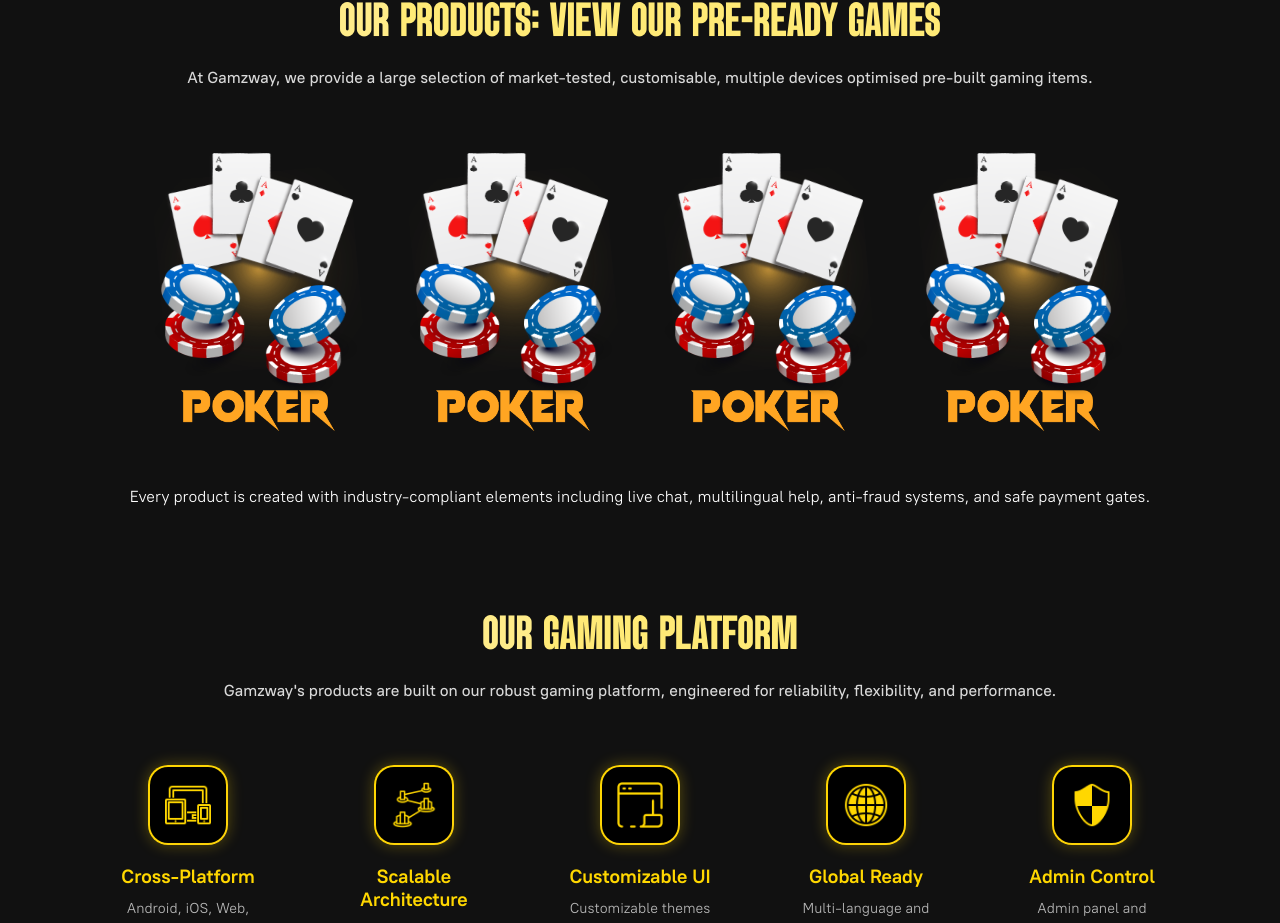
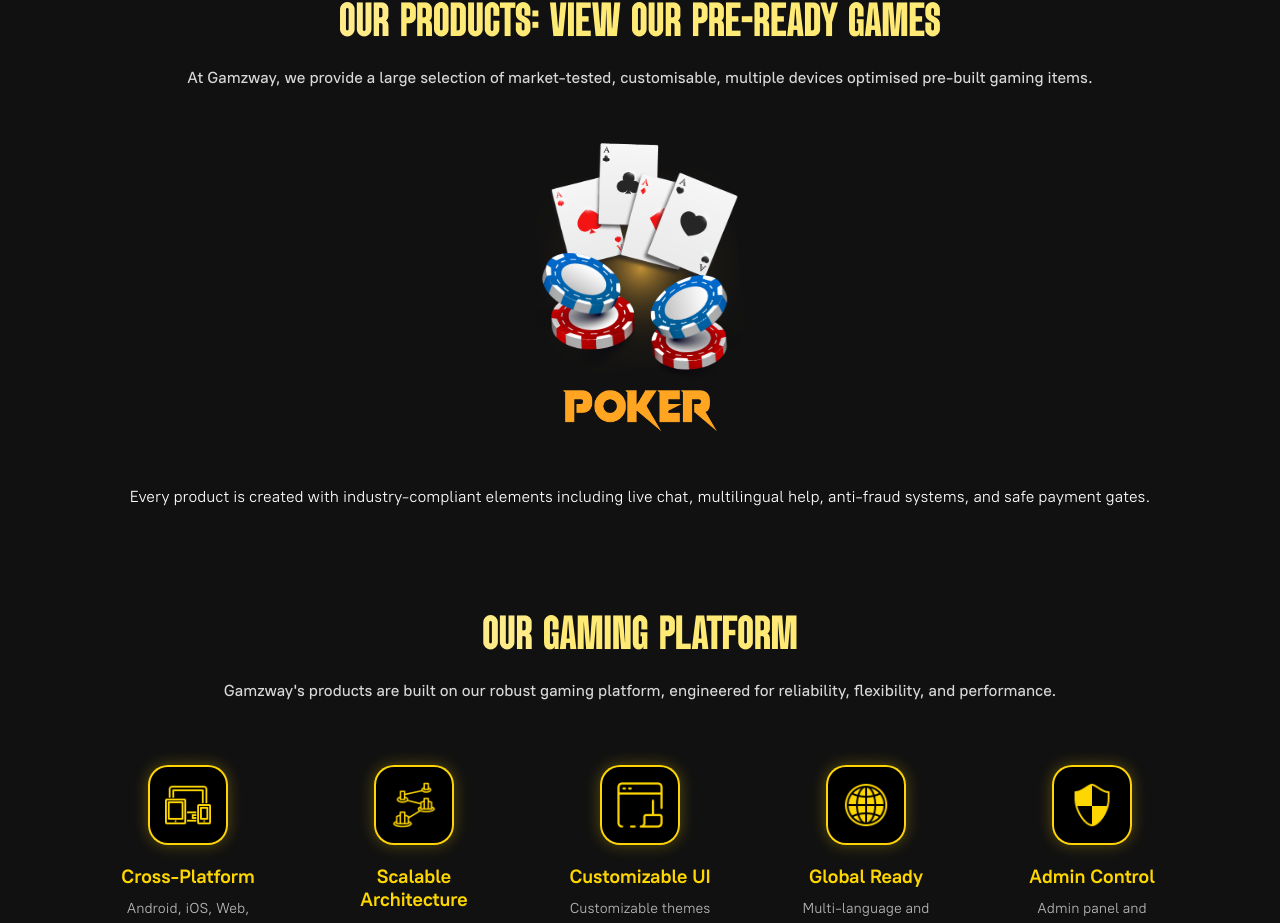
Before and after one commit to amank037/gamzway, a React (Vite) app: page / in a window 1280 px wide. Shown: the part 817-1740 px from the top of the page. Built offline with nearby package versions, Linux system fonts and the light colour scheme.

Commit message:
fixed animations

```diff
--- a/src/components/ProductGrid/ProductGrid.css
+++ b/src/components/ProductGrid/ProductGrid.css
@@ -68,138 +68,125 @@
     opacity: 0.9;
 }
 
-.poker-stack-card1{
+/* .poker-stack-card1 {
     z-index: 3;
-    transform: translate(10%, -270%);
+    position: absolute;
+    top: 15%;
+    left: 5%;
     width: 40%;
-    transition: transform 0.5s cubic-bezier(0.4, 0, 0.2, 1);
-    animation: floatCard1 4s ease-in-out infinite;
-}
-.poker-stack-card2{
-    z-index: 4;
-    transform: translate(65%, -290%);
-    width: 35%;
-    transition: transform 0.5s cubic-bezier(0.4, 0, 0.2, 1);
-    animation: floatCard2 4s ease-in-out infinite;
-}
-.poker-stack-card3{
-    z-index: 5;
-    transform: translate(95%, -235%);
-    width: 40%;
-    transition: transform 0.5s cubic-bezier(0.4, 0, 0.2, 1);
-    animation: floatCard3 4s ease-in-out infinite;
-}
-.poker-stack-card4{
-    z-index: 6;
-    transform: translate(110%, -220%);
-    width: 45%;
-    transition: transform 0.5s cubic-bezier(0.4, 0, 0.2, 1);
-    animation: floatCard4 4s ease-in-out infinite;
-}
-.poker-image-stack:hover .poker-stack-card1 {
-    transform: translate(-20%, -290%) scale(1.1) !important;
-}
-.poker-image-stack:hover .poker-stack-card2 {
-    transform: translate(45%, -310%) scale(1.1) !important;
-}
-.poker-image-stack:hover .poker-stack-card3 {
-    transform: translate(100%, -265%) scale(1.1) !important;
-}
-.poker-image-stack:hover .poker-stack-card4 {
-    transform: translate(130%, -250%) scale(1.1) !important;
-}
-@keyframes floatCard1 {
-    0%, 100% { transform: translate(10%, -270%) scale(1); }
-    50% { transform: translate(10%, -275%) rotate(2deg) scale(1); }
+    transition: all 0.5s cubic-bezier(0.4, 0, 0.2, 1) 0.6s;
 }
 
-@keyframes floatCard2 {
-    0%, 100% { transform: translate(65%, -290%) scale(1); }
-    50% { transform: translate(65%, -295%) rotate(-2deg) scale(1); }
+.poker-stack-card2 {
+    z-index: 4;
+    position: absolute;
+    top: 0%;
+    left: 25%;
+    width: 35%;
+    transition: all 0.5s cubic-bezier(0.4, 0, 0.2, 1) 0.4s;
 }
 
-@keyframes floatCard3 {
-    0%, 100% { transform: translate(95%, -235%) scale(1); }
-    50% { transform: translate(95%, -240%) rotate(3deg) scale(1); }
+.poker-stack-card3 {
+    z-index: 5;
+    position: absolute;
+    top: 10%;
+    left: 38%;
+    width: 40%;
+    transition: all 0.5s cubic-bezier(0.4, 0, 0.2, 1) 0.2s;
 }
 
-@keyframes floatCard4 {
-    0%, 100% { transform: translate(110%, -220%) scale(1); }
-    50% { transform: translate(110%, -225%) rotate(-3deg) scale(1); }
+.poker-stack-card4 {
+    z-index: 6;
+    position: absolute;
+    top: 10%;
+    left: 50%;
+    width: 45%;
+    transition: all 0.5s cubic-bezier(0.4, 0, 0.2, 1) 0s;
 }
 
-
-.poker-chip-left-top{
-    z-index: 7;
-    transform: translate(-15%, -210%);
-    width: 50%;
-    transition: transform 0.5s cubic-bezier(0.4, 0, 0.2, 1);
-    animation: floatChipLeftTop 5s ease-in-out infinite;
-}
-.poker-chip-left-bottom{
-    z-index: 6;
-    transform: translate(20%, -170%);
-    width: 38%;
-    transition: transform 0.5s cubic-bezier(0.4, 0, 0.2, 1);
-    animation: floatChipLeftBottom 5s ease-in-out infinite 0.5s;
-}
-.poker-chip-right-top{
-    z-index: 7;
-    transform: translate(110%, -190%);
-    width: 50%;
-    transition: transform 0.5s cubic-bezier(0.4, 0, 0.2, 1);
-    animation: floatChipRightTop 5s ease-in-out infinite 1s;
-}
-.poker-chip-right-bottom{
-    z-index: 6;
-    transform: translate(140%, -175%);
-    width: 38%;
-    transition: transform 0.5s cubic-bezier(0.4, 0, 0.2, 1);
-    animation: floatChipRightBottom 5s ease-in-out infinite 1.5s;
-}
-.poker-image-stack:hover .poker-chip-left-top {
-    transform: translate(-35%, -230%) scale(1.1) !important;
-}
-.poker-image-stack:hover .poker-chip-left-bottom {
-    transform: translate(0%, -190%) scale(1.1) !important;
-}
-.poker-image-stack:hover .poker-chip-right-top {
-    transform: translate(130%, -210%) scale(1.1) !important;
-}
-.poker-image-stack:hover .poker-chip-right-bottom {
-    transform: translate(160%, -195%) scale(1.1) !important;
-}
-@keyframes floatChipLeftTop {
-    0%, 100% { transform: translate(-15%, -210%) scale(1); }
-    50% { transform: translate(-15%, -215%) rotate(-5deg) scale(1); }
+.poker-image-stack:hover .poker-stack-card1 {
+    top: 4%;
+    left: 0%;
+    transform: scale(1.1);
 }
 
-@keyframes floatChipLeftBottom {
-    0%, 100% { transform: translate(20%, -170%) scale(1); }
-    50% { transform: translate(20%, -175%) rotate(5deg) scale(1); }
+.poker-image-stack:hover .poker-stack-card2 {
+    top: -10%;
+    left: 22%;
+    transform: scale(1.1);
 }
 
-@keyframes floatChipRightTop {
-    0%, 100% { transform: translate(110%, -190%) scale(1); }
-    50% { transform: translate(110%, -195%) rotate(5deg) scale(1); }
+.poker-image-stack:hover .poker-stack-card3 {
+    top: -1%;
+    left: 42%;
+    transform: scale(1.1);
 }
 
-@keyframes floatChipRightBottom {
-    0%, 100% { transform: translate(140%, -175%) scale(1); }
-    50% { transform: translate(140%, -180%) rotate(-5deg) scale(1); }
-}
+.poker-image-stack:hover .poker-stack-card4 {
+    top: 0%;
+    left: 55%;
+    transform: scale(1.1);
+} */
 
 
 
-.poker-image-stack:hover .poker-stack-card1,
-.poker-image-stack:hover .poker-stack-card2,
-.poker-image-stack:hover .poker-stack-card3,
-.poker-image-stack:hover .poker-stack-card4,
-.poker-image-stack:hover .poker-chip-left-top,
-.poker-image-stack:hover .poker-chip-left-bottom,
-.poker-image-stack:hover .poker-chip-right-top,
+.poker-chip-left-top {
+    z-index: 7;
+    position: absolute;
+    top: 40%;
+    left: -8%;
+    width: 50%;
+    transition: all 0.5s cubic-bezier(0.4, 0, 0.2, 1);
+}
+
+.poker-chip-left-bottom {
+    z-index: 6;
+    position: absolute;
+    top: 52%;
+    left: 10%;
+    width: 40%;
+    transition: all 0.5s cubic-bezier(0.4, 0, 0.2, 1);
+}
+
+.poker-chip-right-top {
+    z-index: 7;
+    position: absolute;
+    top: 47%;
+    left: 55%;
+    width: 50%;
+    transition: all 0.5s cubic-bezier(0.4, 0, 0.2, 1);
+}
+
+.poker-chip-right-bottom {
+    z-index: 6;
+    position: absolute;
+    top: 60%;
+    left: 55%;
+    width: 38%;
+    transition: all 0.5s cubic-bezier(0.4, 0, 0.2, 1);
+}
+.poker-image-stack:hover .poker-chip-left-top {
+    top: 33%;
+    left: -15%;
+    transform: scale(1.1);
+}
+
+.poker-image-stack:hover .poker-chip-left-bottom {
+    top: 47%;
+    left: 5%;
+    transform: scale(1.1);
+}
+
+.poker-image-stack:hover .poker-chip-right-top {
+    top: 38%;
+    left: 60%;
+    transform: scale(1.1);
+}
+
 .poker-image-stack:hover .poker-chip-right-bottom {
-    animation-play-state: paused !important;
+    top: 55%;
+    left: 60%;
+    transform: scale(1.1);
 }
 
 .poker-stack-card1,
--- a/src/components/ProductGrid/ProductGrid.jsx
+++ b/src/components/ProductGrid/ProductGrid.jsx
@@ -1,77 +1,99 @@
 import './ProductGrid.css'
+import { motion, useAnimation } from 'framer-motion'
 
 function ProductGrid() {
+
+  // const floatAnimation = (delay = 0) => ({
+  //   y: [-30, 30, -30],
+  //   transition: {
+  //     delay,
+  //     duration: 4,
+  //     ease: "easeInOut",
+  //     repeat: Infinity,
+  //   }
+  // })
+
+  const card1Controls = useAnimation();
+  const card2Controls = useAnimation();
+  const card3Controls = useAnimation();
+  const card4Controls = useAnimation();
+
+  const handleHoverStart = () => {
+    card1Controls.start({ scale: 1.1, top: '4%', left: '0%',transition: { delay: 0.6, duration: 0.5 } });
+    card2Controls.start({ scale: 1.1, top: '-10%', left: '22%',transition: { delay: 0.4, duration: 0.5 } });
+    card3Controls.start({ scale: 1.1, top: '-1%', left: '42%',transition: { delay: 0.2, duration: 0.5 } });
+    card4Controls.start({ scale: 1.1, top: '0%', left: '55%', transition: { delay: 0.0, duration: 0.5 } });
+  };
+
+  const handleHoverEnd = () => {
+    card1Controls.start({ scale: 1, top: '15%', left: '5%', transition: { delay: 0.6, duration: 0.5 } });
+    card2Controls.start({ scale: 1, top: '0%', left: '25%', transition: { delay: 0.4, duration: 0.5 }  });
+    card3Controls.start({ scale: 1, top: '10%', left: '38%', transition: { delay: 0.2, duration: 0.5 } });
+    card4Controls.start({ scale: 1, top: '10%', left: '50%', transition: { delay: 0.0, duration: 0.5 }  });
+  };
+
+  const chipFloatAnimation = {
+    y: [-16, 17, -19],
+    rotate: [-15, 15, -15],
+    transition: {
+      duration: 5,
+      ease: "easeInOut",
+      repeat: Infinity,
+    }
+  }
+
   return (
     <div className='product-grid'>
       <div className='product-grid-item'>
-            <a href="">
-              <div className="poker-image-stack">
-              <img src="/ProductImages/poker/poker-bg.png" alt="Poker bg" className="poker-stack-img poker-stack-bg" />
-                <img src="/ProductImages/poker/poker-glow.png" alt="Poker Glow" className="poker-stack-img poker-stack-glow" />
-                <img src="/ProductImages/poker/poker-card1.png" alt="Poker Cards" className="poker-stack-img poker-stack-card1" />
-                <img src="/ProductImages/poker/poker-card2.png" alt="Poker Cards" className="poker-stack-img poker-stack-card2" />
-                <img src="/ProductImages/poker/poker-card3.png" alt="Poker Cards" className="poker-stack-img poker-stack-card3" />
-                <img src="/ProductImages/poker/poker-card4.png" alt="Poker Cards" className="poker-stack-img poker-stack-card4" />
-                <img src="/ProductImages/poker/poker-chip-left-top.png" alt="Poker Chips Left" className="poker-stack-img poker-chip-left-top" />
-                <img src="/ProductImages/poker/poker-chip-left-bottom.png" alt="Poker Chips Left" className="poker-stack-img poker-chip-left-bottom" />
-                <img src="/ProductImages/poker/poker-chip-right-top.png" alt="Poker Chips Left" className="poker-stack-img poker-chip-right-top" />
-                <img src="/ProductImages/poker/poker-chip-right-bottom.png" alt="Poker Chips Left" className="poker-stack-img poker-chip-right-bottom" />
-                <img src="/ProductImages/poker/poker-text.png" alt="Poker Text" className="poker-stack-img poker-stack-text" />
-              </div>
-            </a>
+        <a href="">
+        <motion.div
+          className="poker-image-stack"
+          onHoverStart={handleHoverStart}
+          onHoverEnd={handleHoverEnd}
+          style={{ position: "relative" }}
+        >
+            <img src="/ProductImages/poker/poker-bg.png" alt="Poker bg" className="poker-stack-img poker-stack-bg" />
+            <img src="/ProductImages/poker/poker-glow.png" alt="Poker Glow" className="poker-stack-img poker-stack-glow" />
+            <motion.img
+              animate={card1Controls}
+              initial={{ top: '15%', left: '5%' }}
+              src="/ProductImages/poker/poker-card1.png"
+              alt="Poker Cards"
+              className="poker-stack-img"
+              style={{ position: 'absolute', width: '40%', zIndex: 3 }}
+            />
+            <motion.img
+              animate={card2Controls}
+              initial={{ top: '0%', left: '25%' }}
+              src="/ProductImages/poker/poker-card2.png"
+              alt="Poker Cards"
+              className="poker-stack-img"
+              style={{ position: 'absolute', width: '35%', zIndex: 4 }}
+            />
+            <motion.img
+              animate={card3Controls}
+              initial={{ top: '10%', left: '38%' }}
+              src="/ProductImages/poker/poker-card3.png"
+              alt="Poker Cards"
+              className="poker-stack-img"
+              style={{ position: 'absolute', width: '40%', zIndex: 5 }}
+            />
+            <motion.img
+              animate={card4Controls}
+              initial={{ top: '10%', left: '50%' }}
+              src="/ProductImages/poker/poker-card4.png"
+              alt="Poker Cards"
+              className="poker-stack-img"
+              style={{ position: 'absolute', width: '45%', zIndex: 6 }}
+            />
+            <motion.img animate={chipFloatAnimation} src="/ProductImages/poker/poker-chip-left-top.png" alt="Poker Chips Left" className="poker-stack-img poker-chip-left-top" />
+            <motion.img animate={chipFloatAnimation} transition={{ delay: 0.5 }} src="/ProductImages/poker/poker-chip-left-bottom.png" alt="Poker Chips Left" className="poker-stack-img poker-chip-left-bottom" />
+            <motion.img animate={chipFloatAnimation} transition={{ delay: 1 }} src="/ProductImages/poker/poker-chip-right-top.png" alt="Poker Chips Right" className="poker-stack-img poker-chip-right-top" />
+            <motion.img animate={chipFloatAnimation} transition={{ delay: 1.5 }} src="/ProductImages/poker/poker-chip-right-bottom.png" alt="Poker Chips Right" className="poker-stack-img poker-chip-right-bottom" />
+            <img src="/ProductImages/poker/poker-text.png" alt="Poker Text" className="poker-stack-img poker-stack-text" />
+          </motion.div>
+        </a>
       </div>
-      <div className='product-grid-item'>
-            <a href="">
-              <div className="poker-image-stack">
-                <img src="/ProductImages/poker/poker-bg.png" alt="Poker bg" className="poker-stack-img poker-stack-bg" />
-                <img src="/ProductImages/poker/poker-glow.png" alt="Poker Glow" className="poker-stack-img poker-stack-glow" />
-                <img src="/ProductImages/poker/poker-card1.png" alt="Poker Cards" className="poker-stack-img poker-stack-card1" />
-                <img src="/ProductImages/poker/poker-card2.png" alt="Poker Cards" className="poker-stack-img poker-stack-card2" />
-                <img src="/ProductImages/poker/poker-card3.png" alt="Poker Cards" className="poker-stack-img poker-stack-card3" />
-                <img src="/ProductImages/poker/poker-card4.png" alt="Poker Cards" className="poker-stack-img poker-stack-card4" />
-                <img src="/ProductImages/poker/poker-chip-left-top.png" alt="Poker Chips Left" className="poker-stack-img poker-chip-left-top" />
-                <img src="/ProductImages/poker/poker-chip-left-bottom.png" alt="Poker Chips Left" className="poker-stack-img poker-chip-left-bottom" />
-                <img src="/ProductImages/poker/poker-chip-right-top.png" alt="Poker Chips Left" className="poker-stack-img poker-chip-right-top" />
-                <img src="/ProductImages/poker/poker-chip-right-bottom.png" alt="Poker Chips Left" className="poker-stack-img poker-chip-right-bottom" />
-                <img src="/ProductImages/poker/poker-text.png" alt="Poker Text" className="poker-stack-img poker-stack-text" />
-              </div>
-            </a>
-      </div>
-      <div className='product-grid-item'>
-            <a href="">
-              <div className="poker-image-stack">
-                <img src="/ProductImages/poker/poker-bg.png" alt="Poker bg" className="poker-stack-img poker-stack-bg" />
-                <img src="/ProductImages/poker/poker-glow.png" alt="Poker Glow" className="poker-stack-img poker-stack-glow" />
-                <img src="/ProductImages/poker/poker-card1.png" alt="Poker Cards" className="poker-stack-img poker-stack-card1" />
-                <img src="/ProductImages/poker/poker-card2.png" alt="Poker Cards" className="poker-stack-img poker-stack-card2" />
-                <img src="/ProductImages/poker/poker-card3.png" alt="Poker Cards" className="poker-stack-img poker-stack-card3" />
-                <img src="/ProductImages/poker/poker-card4.png" alt="Poker Cards" className="poker-stack-img poker-stack-card4" />
-                <img src="/ProductImages/poker/poker-chip-left-top.png" alt="Poker Chips Left" className="poker-stack-img poker-chip-left-top" />
-                <img src="/ProductImages/poker/poker-chip-left-bottom.png" alt="Poker Chips Left" className="poker-stack-img poker-chip-left-bottom" />
-                <img src="/ProductImages/poker/poker-chip-right-top.png" alt="Poker Chips Left" className="poker-stack-img poker-chip-right-top" />
-                <img src="/ProductImages/poker/poker-chip-right-bottom.png" alt="Poker Chips Left" className="poker-stack-img poker-chip-right-bottom" />
-                <img src="/ProductImages/poker/poker-text.png" alt="Poker Text" className="poker-stack-img poker-stack-text" />
-              </div>
-            </a>
-      </div>
-      <div className='product-grid-item'>
-            <a href="">
-              <div className="poker-image-stack">
-                <img src="/ProductImages/poker/poker-bg.png" alt="Poker bg" className="poker-stack-img poker-stack-bg" />
-                <img src="/ProductImages/poker/poker-glow.png" alt="Poker Glow" className="poker-stack-img poker-stack-glow" />
-                <img src="/ProductImages/poker/poker-card1.png" alt="Poker Cards" className="poker-stack-img poker-stack-card1" />
-                <img src="/ProductImages/poker/poker-card2.png" alt="Poker Cards" className="poker-stack-img poker-stack-card2" />
-                <img src="/ProductImages/poker/poker-card3.png" alt="Poker Cards" className="poker-stack-img poker-stack-card3" />
-                <img src="/ProductImages/poker/poker-card4.png" alt="Poker Cards" className="poker-stack-img poker-stack-card4" />
-                <img src="/ProductImages/poker/poker-chip-left-top.png" alt="Poker Chips Left" className="poker-stack-img poker-chip-left-top" />
-                <img src="/ProductImages/poker/poker-chip-left-bottom.png" alt="Poker Chips Left" className="poker-stack-img poker-chip-left-bottom" />
-                <img src="/ProductImages/poker/poker-chip-right-top.png" alt="Poker Chips Left" className="poker-stack-img poker-chip-right-top" />
-                <img src="/ProductImages/poker/poker-chip-right-bottom.png" alt="Poker Chips Left" className="poker-stack-img poker-chip-right-bottom" />
-                <img src="/ProductImages/poker/poker-text.png" alt="Poker Text" className="poker-stack-img poker-stack-text" />
-              </div>
-            </a>
-      </div>
-
 
     </div>
   )
```
